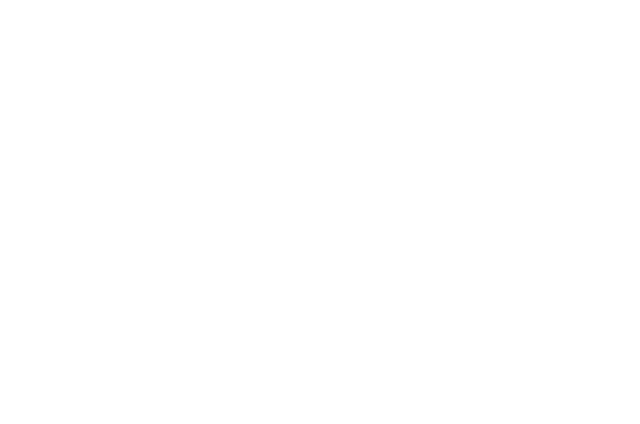
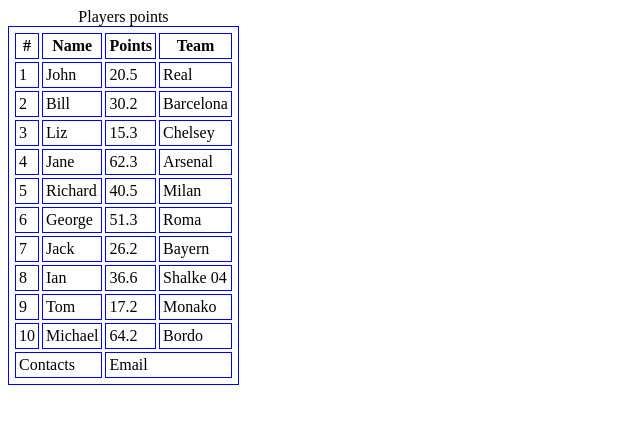
Before and after one commit to javidoru02-byte/Colorful-table, a plain HTML site: page index.html in a window 1280 px wide. Shown: the whole page, without its empty margins (0-640 px from the left). Drawn offline with Linux system fonts and the light colour scheme.

Commit message:
Add table

```diff
--- a/assets/css/style.css
+++ b/assets/css/style.css
@@ -0,0 +1,7 @@
+.players-table,
+th,
+td {
+  border: 1px, solid, blue;
+  padding: 3px;
+  border-spacing: 3px;
+}
--- a/index.html
+++ b/index.html
@@ -4,18 +4,96 @@
     <meta charset="UTF-8" />
     <meta name="viewport" content="width=device-width, initial-scale=1.0" />
     <title>Colorful table</title>
+    <link rel="stylesheet" href="./assets/css/style.css" />
   </head>
   <body>
-
-    <header>
-    </header>
+    <header></header>
 
     <main>
+      <table class="players-table">
+        <caption>
+          Players points
+        </caption>
 
+        <thead>
+          <tr>
+            <th>#</th>
+            <th>Name</th>
+            <th>Points</th>
+            <th>Team</th>
+          </tr>
+        </thead>
+        <tbody>
+          <tr>
+            <td>1</td>
+            <td>John</td>
+            <td>20.5</td>
+            <td>Real</td>
+          </tr>
+          <tr>
+            <td>2</td>
+            <td>Bill</td>
+            <td>30.2</td>
+            <td>Barcelona</td>
+          </tr>
+          <tr>
+            <td>3</td>
+            <td>Liz</td>
+            <td>15.3</td>
+            <td>Chelsey</td>
+          </tr>
+          <tr>
+            <td>4</td>
+            <td>Jane</td>
+            <td>62.3</td>
+            <td>Arsenal</td>
+          </tr>
+          <tr>
+            <td>5</td>
+            <td>Richard</td>
+            <td>40.5</td>
+            <td>Milan</td>
+          </tr>
+          <tr>
+            <td>6</td>
+            <td>George</td>
+            <td>51.3</td>
+            <td>Roma</td>
+          </tr>
+          <tr>
+            <td>7</td>
+            <td>Jack</td>
+            <td>26.2</td>
+            <td>Bayern</td>
+          </tr>
+          <tr>
+            <td>8</td>
+            <td>Ian</td>
+            <td>36.6</td>
+            <td>Shalke 04</td>
+          </tr>
+          <tr>
+            <td>9</td>
+            <td>Tom</td>
+            <td>17.2</td>
+            <td>Monako</td>
+          </tr>
+          <tr>
+            <td>10</td>
+            <td>Michael</td>
+            <td>64.2</td>
+            <td>Bordo</td>
+          </tr>
+        </tbody>
+        <tfoot>
+          <tr>
+            <td colspan="2">Contacts</td>
+            <td colspan="2">Email</td>
+          </tr>
+        </tfoot>
+      </table>
     </main>
 
-    <footer>
-    </footer>
-
+    <footer></footer>
   </body>
 </html>
```
